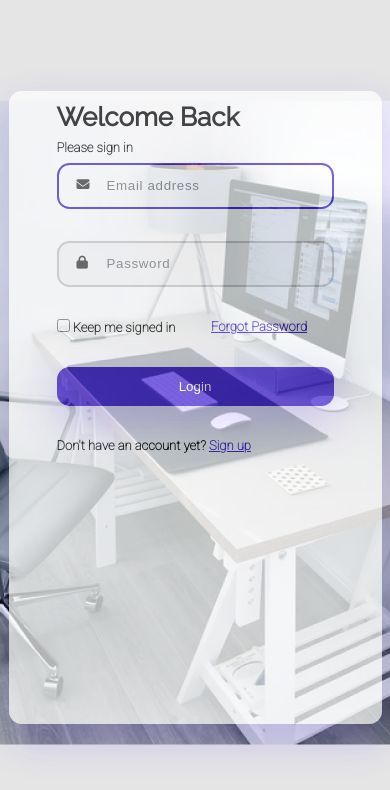
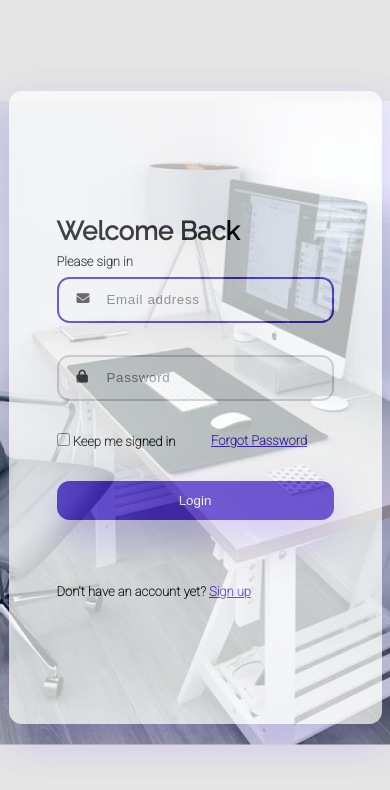
Before and after one commit to zuri-training/Spaces.ng-fe-pjt-92, a plain HTML site: page Login page/index.html in a window 390 px wide. Drawn offline with Linux system fonts and the light colour scheme.

Commit message:
updated sign up page

```diff
--- a/Login page/stylesheet.css
+++ b/Login page/stylesheet.css
@@ -130,6 +130,11 @@ i{
     color: #fff;
     cursor: pointer;
 }
+.login__btn:hover{
+    background: #270f8a;
+    /* color: var(--interface-color); */
+    transition: background 1s;
+}
 
 
 .link__text{
@@ -152,7 +157,7 @@ a:hover{
         z-index:2;
         padding: 2rem;
         opacity: .7;
-        box-shadow: 3.2px 16px 40px 2px rgba(96, 57, 251, 0.3);
+        /* box-shadow: 3.2px 16px 40px 2px rgba(96, 57, 251, 0.3); */
 
     }
 }
@@ -182,6 +187,9 @@ a:hover{
         opacity: .7;
         box-shadow: 3.2px 16px 40px 2px rgba(96, 57, 251, 0.3);
         padding: 0.7rem 3rem;
+        display: flex;
+        flex-direction: column;
+        justify-content: center;
     }
     .form__input{
         padding: 0.5rem 3rem;
```
